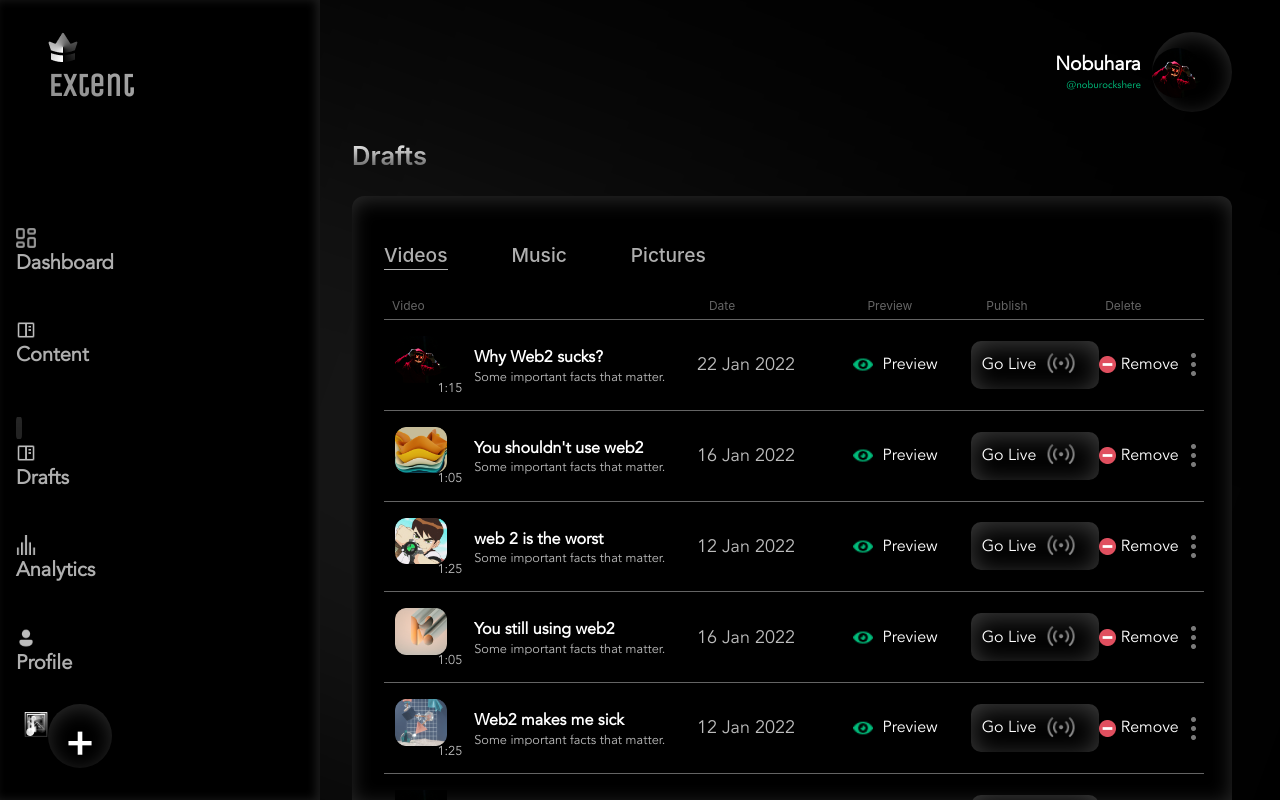
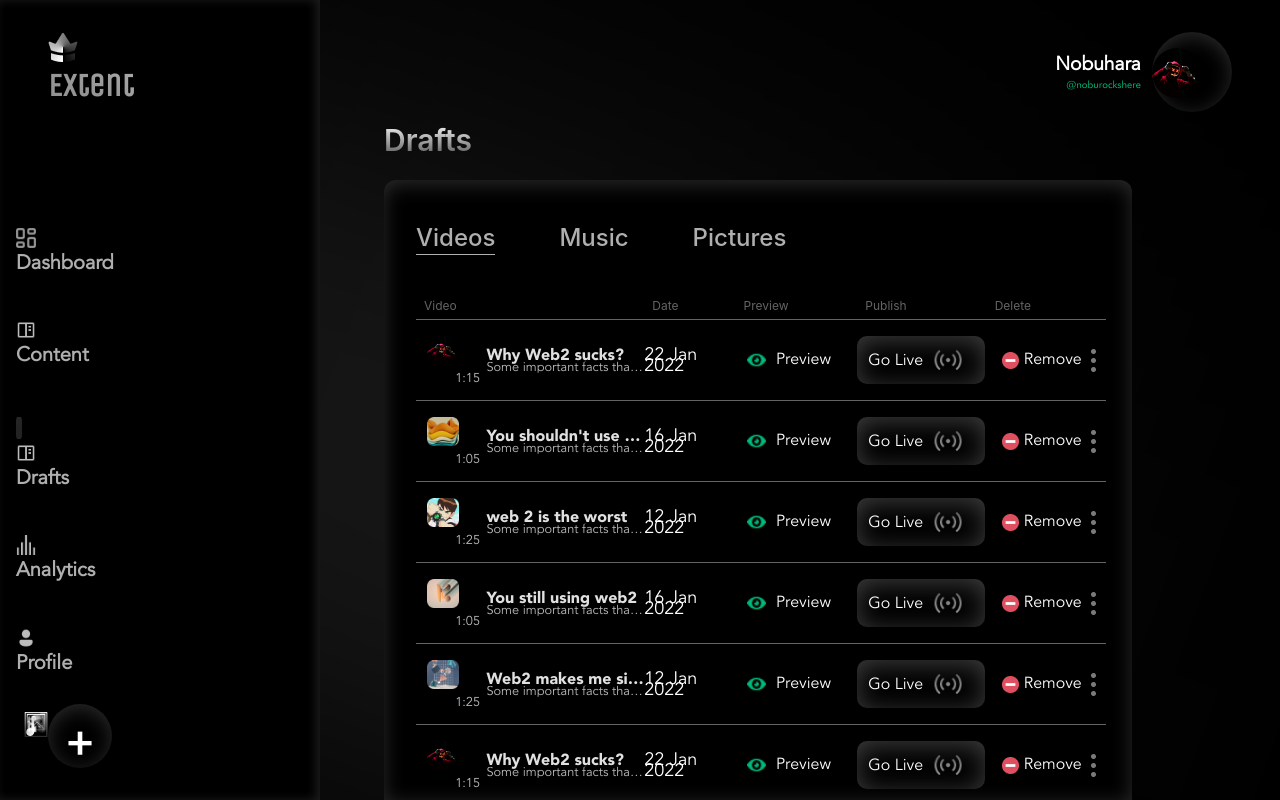
Before and after one commit to Extent-Org/Extent-Frontend, a React (Create React App) app: page /creator/draft in a window 1280 px wide. Built offline with nearby package versions, Linux system fonts and the light colour scheme.

Commit message:
Match Design

```diff
--- a/src/components/CreatorPage/CreatorDraft/CreatorDraft.scss
+++ b/src/components/CreatorPage/CreatorDraft/CreatorDraft.scss
@@ -1,5 +1,5 @@
 .CreatorDraft {
-    margin: 9rem 2rem 0rem 2rem;
+    margin: 9rem 0rem 0rem 2rem;
     text-align: left;
     position: absolute;
     bottom: 0;
@@ -8,7 +8,7 @@
     &__span {
       font-style: normal;
       font-weight: 600;
-      font-size: 1.6rem;
+      font-size: 1.875rem;
       line-height: 5rem;
       background: linear-gradient(
         180deg,
--- a/src/components/CreatorPage/Main/MainComponents/TableDraft.scss
+++ b/src/components/CreatorPage/Main/MainComponents/TableDraft.scss
@@ -3,7 +3,8 @@
 .TableDraft {
     padding: 3rem 1rem 0rem 2rem;
     max-height: 75.5%;
-    background: #000000;
+    width: 85%;
+    background: $color2;
     border-radius: 12px 12px 0px 0px;
     box-shadow: inset 0px 4px 20px rgba(170, 170, 170, 0.25);
 
@@ -11,9 +12,17 @@
         margin-left: -2rem;
         position: sticky;
 
+        &-underline {
+            border-bottom: 1px solid $color4;
+            padding-bottom: 2px;
+
+            color: $color7;
+        }
+
         & li {
             display: inline;
-            font-size: 1.2rem;
+            // font-family: "AvenirBody";
+            font-size: 1.5rem;
             line-height: 1.3rem;
             font-weight: 500;
             list-style: none;
@@ -24,17 +33,13 @@
                 color: $color4;
             }
         }
-
-        &-underline {
-            border-bottom: 1px solid $color4;
-            padding-bottom: 2px;
-        }
     }
 
     &__list-headings {
         padding-left: 0rem;
+        padding-top: 1rem;
         display: grid;
-        grid-template-columns: 4fr 2fr repeat(3, 1.5fr);
+        grid-template-columns: 3fr 1.2fr 1.6fr repeat(2, 1.7fr);
         grid-template-rows: 1fr;
         grid-column-gap: 0px;
         grid-row-gap: 0px;
@@ -58,13 +63,14 @@
 
     &__content {
         display: grid;
-        grid-template-columns: 4fr 2fr repeat(3, 1.5fr);
+        grid-template-columns: 3fr 1.2fr 1.6fr repeat(2, 1.7fr);
         grid-template-rows: 1fr;
         grid-column-gap: 0px;
         grid-row-gap: 0px;
 
         & div {
-            padding: 1rem 0;
+            padding-top: 1rem;
+            padding-bottom: 1rem;
         }
 
         &-thumbnail {
@@ -83,8 +89,10 @@
 
             &-info {
                 font-size: 100%;
-                transform: translateY(40%);
+                transform: translateY(35%);
                 font-weight: 700;
+                font-family: "AvenirBlack";
+                color: #E0E0E0;
                 white-space: nowrap;
                 overflow: hidden;
                 text-overflow: ellipsis;
@@ -103,7 +111,7 @@
             }
 
             &-description {
-                transform: translateY(-270%);
+                transform: translateY(-150%);
                 white-space: nowrap;
                 overflow: hidden;
                 text-overflow: ellipsis;
@@ -117,17 +125,18 @@
             font-size: 1.125rem;
             font-weight: 500;
             line-height: 0.7rem;
-            color: #bcbcbc;
+            color: #fff;
         }
 
         &-preview {
             @include center__element;
             justify-content: flex-start;
-
+            padding-left: 0.7rem;
             font-family: "AvenirBook";
             font-size: 1rem;
             font-weight: 500;
             line-height: 0.7rem;
+            color: #fff;
 
             & img {
                 width: 1.2rem;
@@ -152,14 +161,14 @@
                 font-family: "AvenirBook";
                 font-size: 1rem;
                 font-weight: 500;
-                line-height: 0.7rem;
-                text-align: center;
+                line-height: 0.5rem;
                 box-shadow: inset 0px 4px 26px rgba(252, 252, 252, 0.25);
                 border-radius: 10px;
+                color: #fff;
 
                 & img {
                     padding-left: 10px;
-                    padding-top: 5px;
+                    padding-top: 8px;
                 }
             }
 
@@ -172,6 +181,8 @@
             font-weight: 500;
             line-height: 0.7rem;
             justify-content: space-between;
+            padding-left: 15px;
+            color: #fff;
 
             & span {
                 @include center__element;
@@ -214,7 +225,7 @@
     }
 
     .TableDraft__content-thumbnail-description {
-        transform: translateY(-220%);
+        // transform: translateY(-220%);
     }
 }
 
--- a/src/scss/abstracts/variables.scss
+++ b/src/scss/abstracts/variables.scss
@@ -6,3 +6,4 @@ $color3: #4A4A4A;
 $color4: #AFAFAF;
 $color5: #d90429;
 $color6: #2b2d42;
+$color7: #f3f3f3;
```
